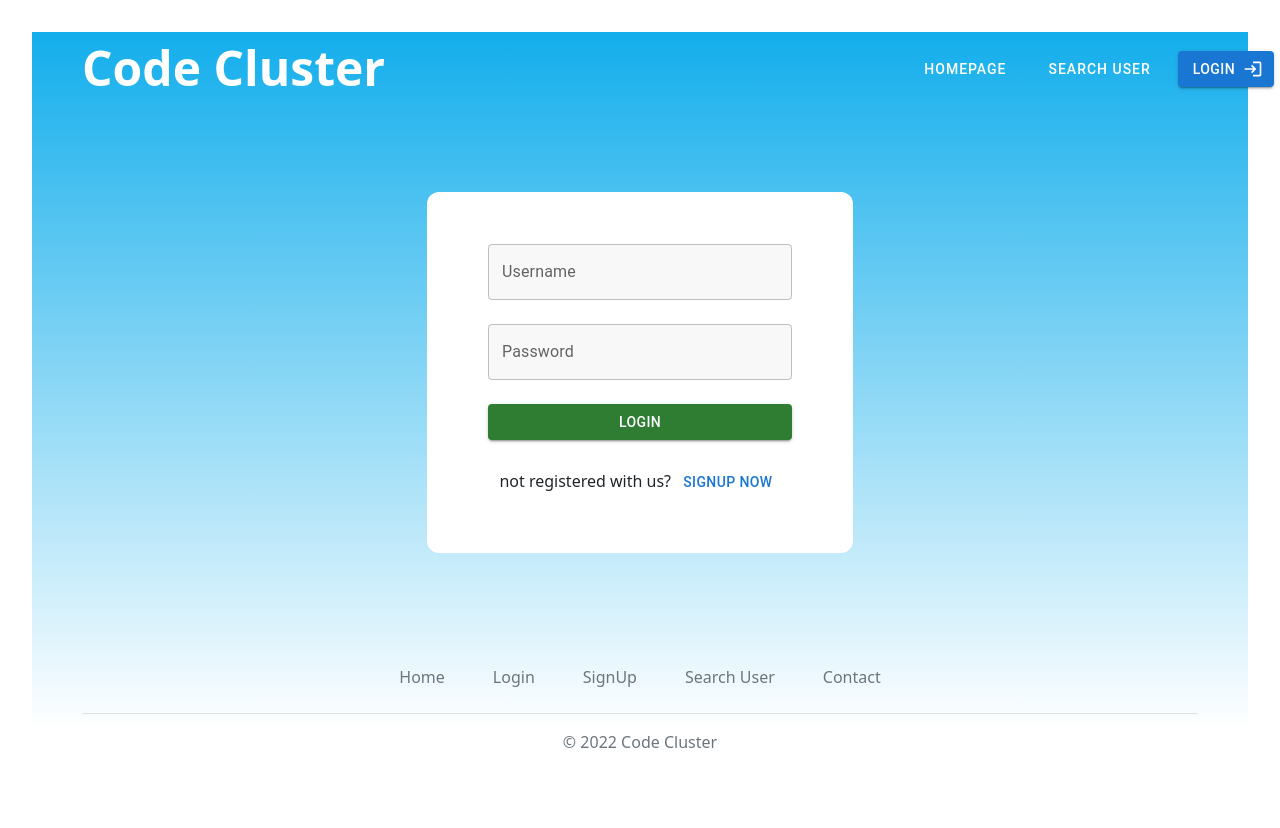
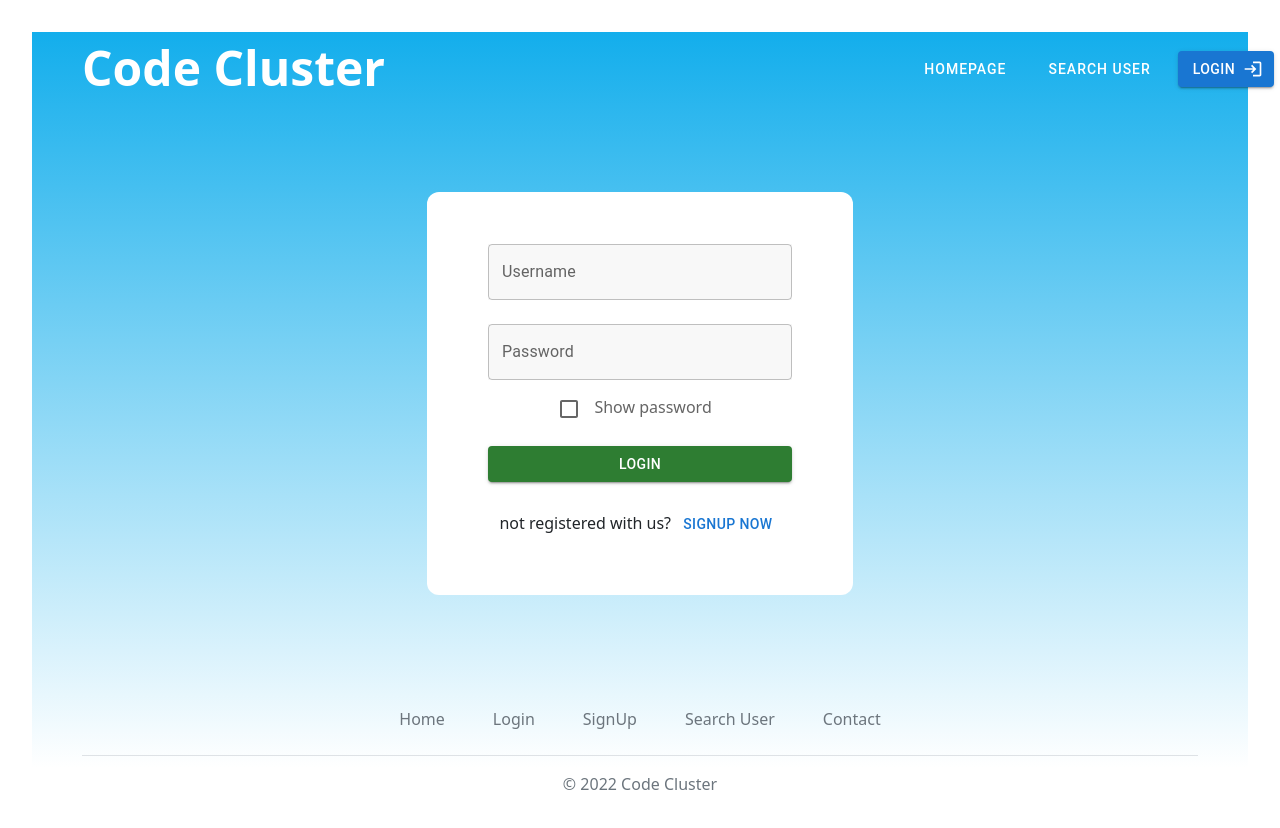
Before and after one commit to him-raw99/code-cluster-client, a React (Vite) app: page /login in a window 1280 px wide. Shown: the top 828 px of the page. Built offline with nearby package versions, Linux system fonts and the light colour scheme.

Commit message:
show password feature added

```diff
--- a/src/components/LoginPageComponents/LoginForm.jsx
+++ b/src/components/LoginPageComponents/LoginForm.jsx
@@ -1,29 +1,37 @@
 import React from 'react'
 import { Button, TextField } from '@mui/material'
+import FormGroup from '@mui/material/FormGroup';
+import FormControlLabel from '@mui/material/FormControlLabel';
+import Checkbox from '@mui/material/Checkbox';
 import { useState } from 'react'
 function LoginForm(props) {
-  const [userData,setUserData]=useState({
-    username:"",
-    password:""
+  const [userData, setUserData] = useState({
+    username: "",
+    password: ""
   });
+  const [seePassword, setSeePassword] = useState(false);
 
-  function handelChange(event){
-    const {name,value}=event.target;
-    setUserData(prevVal=>({...prevVal,[name]:value}));
+  function handelChange(event) {
+    const { name, value } = event.target;
+    setUserData(prevVal => ({ ...prevVal, [name]: value }));
   }
 
-  function handelSubmit(){
+  function handelSubmit() {
     console.log(userData);
   }
 
-  function handelNewUser(){
-    props.setNewUser(true);
+  function handelNewUser() {
+  props.setNewUser(true);
+  }
+  function handelShowPassword() {
+    setSeePassword(prevVal=>!prevVal)
   }
   return (
     <div className='login__form'>
-      <TextField onChange={handelChange}  name="username" className='login-form-inputs' label="Username" variant="outlined" margin='normal' fullWidth sx={{backgroundColor:"rgba(239, 239, 239, 0.461)"}} />
-      <TextField  onChange={handelChange} name="password" className='login-form-inputs' label="Password" type={"password"} variant="outlined" margin='normal' fullWidth sx={{backgroundColor:"rgba(239, 239, 239, 0.461)"}} />
-      <Button onClick={handelSubmit} variant='contained' color='success' sx={{marginTop:"5%"}} fullWidth>login</Button>
+      <TextField onChange={handelChange} name="username" className='login-form-inputs' label="Username" variant="outlined" margin='normal' fullWidth sx={{ backgroundColor: "rgba(239, 239, 239, 0.461)" }} />
+      <TextField onChange={handelChange} name="password" className='login-form-inputs' label="Password" type={seePassword?"text":"password"} variant="outlined" margin='normal' fullWidth sx={{ backgroundColor: "rgba(239, 239, 239, 0.461)" }} />
+      <div className="see-password"><Checkbox onClick={handelShowPassword} /> Show password</div>
+      <Button onClick={handelSubmit} variant='contained' color='success' sx={{ marginTop: "5%" }} fullWidth>login</Button>
       <p className='signup__button'>not registered with us? <Button onClick={handelNewUser} >SignUp Now</Button> </p>
     </div>
   )
--- a/src/index.css
+++ b/src/index.css
@@ -266,3 +266,10 @@ a:hover{
   max-width: 100vw;
   overflow: hidden;
 }
+
+.see-password{
+  position: relative;
+  right: 10px;
+  font-size: 16px;
+  color: #656565;
+}
```
